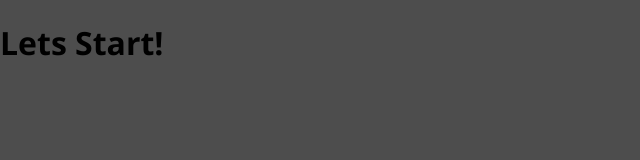
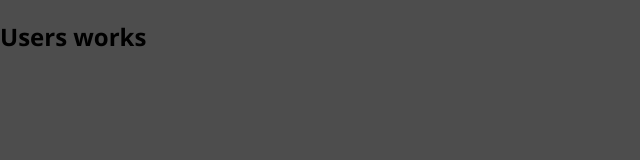
Before and after one commit to DjangoKerger/Places, a React (Create React App) app: page / in a window 1280 px wide. Shown: the top 160 px of the page, without its empty margins (0-640 px from the left). Built offline with nearby package versions, Linux system fonts and the light colour scheme.

Commit message:
added pages and routes

```diff
--- a/package.json
+++ b/package.json
@@ -8,6 +8,7 @@
     "@testing-library/user-event": "^12.7.3",
     "react": "^17.0.1",
     "react-dom": "^17.0.1",
+    "react-router-dom": "5.2.0",
     "react-scripts": "4.0.3",
     "web-vitals": "^1.1.0"
   },
--- a/src/App.js
+++ b/src/App.js
@@ -1,9 +1,23 @@
 import React from 'react';
+import { BrowserRouter as Router, Route, Redirect, Switch } from 'react-router-dom';
+
+import Users from './user/pages/Users';
+import NewPlace from './places/pages/NewPlace';
 
 const App = ()=> {
   return (
-    <h1>Lets Start!</h1>
+    <Router>
+      <Switch>
+        <Route path="/" exact>
+          <Users />
+        </Route>
+        <Route path="/places/new" exact>
+          <NewPlace />
+        </Route>
+        <Redirect to="/" />
+      </Switch>
+    </Router>
   );
-}
+};
 
 export default App;
--- /dev/null
+++ b/src/places/pages/NewPlace.js
@@ -0,0 +1,7 @@
+import React from 'react';
+
+const NewPlace = () => {
+    return <h2>Places works</h2>
+}
+
+export default NewPlace;
--- /dev/null
+++ b/src/user/pages/Users.js
@@ -0,0 +1,7 @@
+import React from 'react';
+
+const Users = () => {
+    return <h2>Users works</h2>
+}
+
+export default Users;
```
Also changed, not shown: 1 other file (tests, documents, lock files or other folders).
